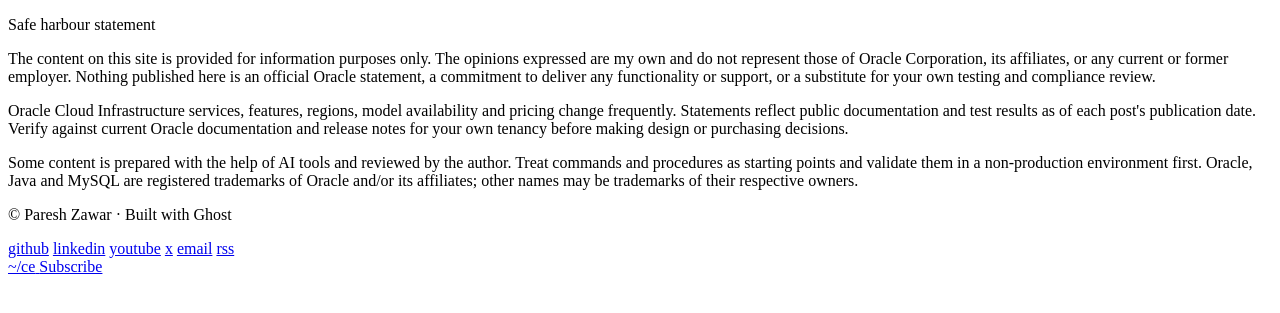
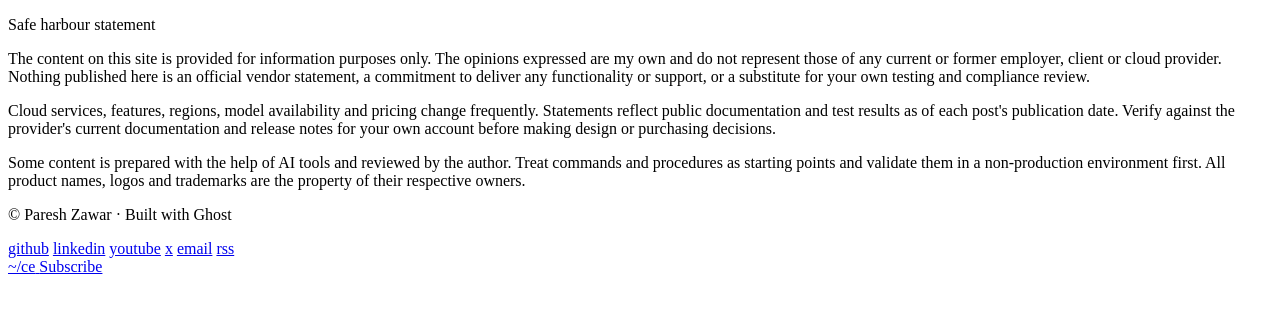
Before and after one commit to pareshzawar/pareshzawar-cloudexplorers-theme, a Node project: template default.hbs in a window 1280 px wide. Shown: the part 51-364 px from the top of the page. Run offline with Node 20 templates, Linux system fonts and the light colour scheme; the template is opened without the code that fills it, so the values that code supplies are empty.

Commit message:
Footer: vendor-neutral safe harbour statement (covers OCI, AWS, Azure, GCP)
Co-Authored-By: Claude Opus 5.5 <noreply@anthropic.com>
Claude-Session: https://claude.ai/code/session_01G9xpUnLERyxSVQ1o8FQvKt

```diff
--- a/partials/ce/footer.hbs
+++ b/partials/ce/footer.hbs
@@ -6,21 +6,20 @@
             <p class="ce-label" id="ce-safe-harbour">Safe harbour statement</p>
             <p>
                 The content on this site is provided for information purposes only. The opinions expressed are my
-                own and do not represent those of Oracle Corporation, its affiliates, or any current or former
-                employer. Nothing published here is an official Oracle statement, a commitment to deliver any
-                functionality or support, or a substitute for your own testing and compliance review.
+                own and do not represent those of any current or former employer, client or cloud provider. Nothing
+                published here is an official vendor statement, a commitment to deliver any functionality or
+                support, or a substitute for your own testing and compliance review.
             </p>
             <p>
-                Oracle Cloud Infrastructure services, features, regions, model availability and pricing change
-                frequently. Statements reflect public documentation and test results as of each post's publication
-                date. Verify against current Oracle documentation and release notes for your own tenancy before
-                making design or purchasing decisions.
+                Cloud services, features, regions, model availability and pricing change frequently. Statements
+                reflect public documentation and test results as of each post's publication date. Verify against
+                the provider's current documentation and release notes for your own account before making design
+                or purchasing decisions.
             </p>
             <p>
                 Some content is prepared with the help of AI tools and reviewed by the author. Treat commands and
-                procedures as starting points and validate them in a non-production environment first. Oracle,
-                Java and MySQL are registered trademarks of Oracle and/or its affiliates; other names may be
-                trademarks of their respective owners.
+                procedures as starting points and validate them in a non-production environment first. All product
+                names, logos and trademarks are the property of their respective owners.
             </p>
         </section>
         <div class="ce-footer-bar">
```
